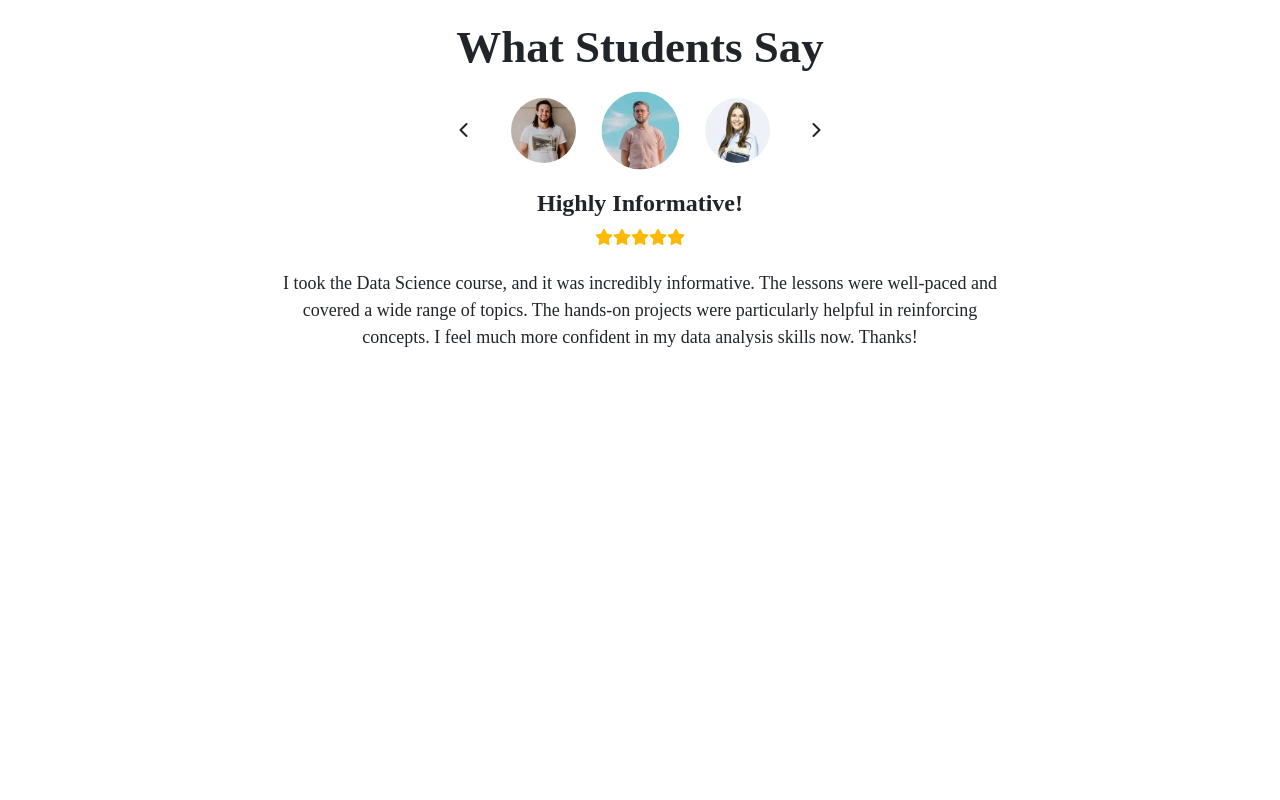
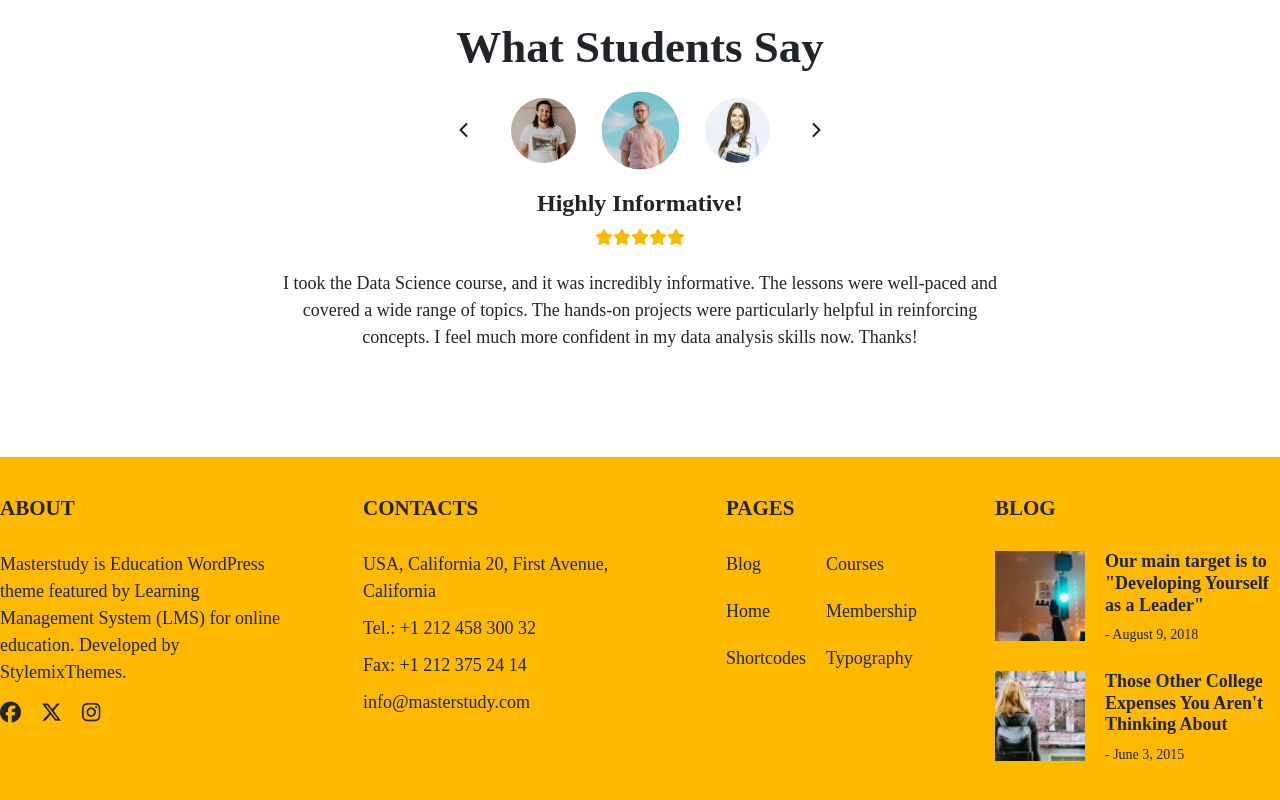
Before and after one commit to christiansaccani/one-istructor, a Vue app: page / in a window 1280 px wide. Shown: the part 4664-5464 px from the top of the page. Before the commit the page ends 5121 px from the top, so only its background shows below. Built offline with nearby package versions, Linux system fonts and the light colour scheme.

Commit message:
footer done

```diff
--- a/src/App.vue
+++ b/src/App.vue
@@ -7,6 +7,7 @@ import AppJumboBook from './components/AppJumboBook.vue';
 import AppWhyUs from './components/AppWhyUs.vue';
 import AppCounter from './components/AppCounter.vue';
 import AppCarousel from './components/AppCarousel.vue';
+import AppFooter from './components/AppFooter.vue';
 
 export default {
 
@@ -18,6 +19,7 @@ export default {
     AppWhyUs,
     AppCounter,
     AppCarousel,
+    AppFooter,
   },
 }
 
@@ -31,6 +33,7 @@ export default {
   <AppWhyUs></AppWhyUs>
   <AppCounter></AppCounter>
   <AppCarousel></AppCarousel>
+  <AppFooter></AppFooter>
 </template>
 
 <style>
--- a/src/components/AppCarousel.vue
+++ b/src/components/AppCarousel.vue
@@ -89,7 +89,7 @@ section {
     display: flex;
     justify-content: center;
     align-items: center;
-    overflow: hidden;
+
     max-width: $maxWidth;
     width: 100%;
   }
--- /dev/null
+++ b/src/components/AppFooter.vue
@@ -0,0 +1,190 @@
+<script>
+
+import store from '../store.js';
+
+export default {
+  name: 'AppFooter',
+
+  data() {
+    return {
+      store,
+
+      footer: store.state.footer,
+    };
+  }
+}
+
+</script>
+
+<template>
+
+<footer>
+  <section>
+
+    <div id="about_section">
+      <h5>{{ footer[0].title }}</h5>
+      <p>{{ footer[0].item }}</p>
+      <ul>
+        <li v-for="(item, index) in footer[0].socials" :key="index" v-html="item"></li>
+      </ul>
+    </div>
+
+    <div id="contact_section">
+      <h5>{{ footer[1].title }}</h5>
+      <p>
+        <ul>
+          <li v-for="item in footer[1].items"> {{ item }}</li>
+        </ul>
+      </p>
+    </div>
+
+    <div id="pages_section">
+      <h5>{{ footer[2].title }}</h5>
+      <p>
+        <ul>
+          <li v-for="item in footer[2].items"> {{ item }}</li>
+        </ul>
+      </p>
+    </div>
+
+    <div id="blog_section">
+      <h5>{{ footer[3].title }}</h5>
+      <p>
+        <ul>
+          <li v-for="item in footer[3].items">
+            <img :src="item.pic" alt="">
+            <div class="text_box">
+              <h6>{{ item.title }}</h6>
+              <p>- {{ item.date }}</p>
+            </div>
+          </li>
+        </ul>
+      </p>
+    </div>
+
+  </section>
+</footer>
+
+</template>
+
+
+<style lang="scss" scoped>
+
+@use '../style/variables' as *;
+@use '../style/mixins' as *;
+
+footer {
+    height: 380px;
+    background-color: $primaryColor;
+
+    display: flex;
+    justify-content: center;
+    align-items: center;
+
+    section {
+        display: flex;
+        justify-content: space-between;
+        max-width: $maxWidth;
+        width: 100%;
+
+        div {
+          max-width: 285px;
+
+          h5 {
+            font-size: 21px;
+            font-weight: bold;
+            text-transform: uppercase;
+
+            margin-bottom: 30px;
+          }
+
+          p {
+            font-size: 18px;
+          }
+        }
+
+        #about_section {
+
+          ul {
+            @include ulDefault;
+            padding: 0;
+            margin: 0;
+            gap: 20px;
+            font-size: 21px;
+
+            li {
+              cursor: pointer;
+            }
+          }
+
+          p {
+            margin-bottom: 12px;
+          }
+        }
+
+        #contact_section {
+          ul {
+            @include ulDefault;
+            display: flex;
+            flex-direction: column;
+            gap: 10px;
+
+            padding: 0;
+            margin: 0;
+
+          }
+        }
+
+        #pages_section {
+          ul {
+            @include ulDefault;
+            display: flex;
+            flex-flow: column wrap;
+            gap: 20px;
+            column-gap: 20px;
+
+            max-height: 130px;
+            padding: 0;
+            margin: 0;
+
+            li {
+              cursor: pointer;
+            }
+          }
+        }
+
+        #blog_section {
+
+          ul {
+            @include ulDefault;
+            display: flex;
+            flex-direction: column;
+            gap: 10px;
+
+            padding: 0;
+            margin: 0;
+
+            li {
+              display: flex;
+              gap: 20px;
+
+              img {
+                height: 90px;
+                cursor: pointer;
+              }
+
+              h6 {
+                font-size: 18px;
+                font-weight: bold;
+              }
+
+              p {
+                font-size: 14px;
+              }
+            }
+          }
+        }
+    }
+}
+
+</style>
--- a/src/store.js
+++ b/src/store.js
@@ -128,6 +128,39 @@ const store = createStore({
                 vote: 4,
                 content: 'I recently completed the Graphic Design course, and it was a fantastic learning experience. The course material was comprehensive, and the practical assignments helped me improve my design skills significantly. I\'m grateful for the opportunity to learn from such talented instructors.'
             }
+        ],
+
+        // footer //
+
+        footer: [
+            {
+                title: "about",
+                item: "Masterstudy is Education WordPress theme featured by Learning Management System (LMS) for online education.\nDeveloped by StylemixThemes.",
+                socials: ['<i class="fa-brands fa-facebook"></i>', '<i class="fa-brands fa-x-twitter"></i>', '<i class="fa-brands fa-instagram"></i>'],
+            },
+            {
+                title: "contacts",
+                items: ["USA, California 20, First Avenue, California", "Tel.: +1 212 458 300 32", "Fax: +1 212 375 24 14", "info@masterstudy.com"],
+            },
+            {
+                title: "pages",
+                items: ["Blog", "Home", "Shortcodes", "Courses", "Membership", "Typography"],
+            },
+            {
+                title: "blog",
+                items: [
+                    {
+                        title: 'Our main target is to "Developing Yourself as a Leader"',
+                        pic: '/images/photo-1517520287167-4bbf64a00d66-75x75.jpeg',
+                        date: 'August 9, 2018'
+                    },
+                    {
+                        title: 'Those Other College Expenses You Aren\'t Thinking About',
+                        pic: '/images/photo-1490376840453-5f616fbebe5b-75x75.jpeg',
+                        date: 'June 3, 2015'
+                    },
+                ],
+            },
         ]
     },
     mutations: {
```
